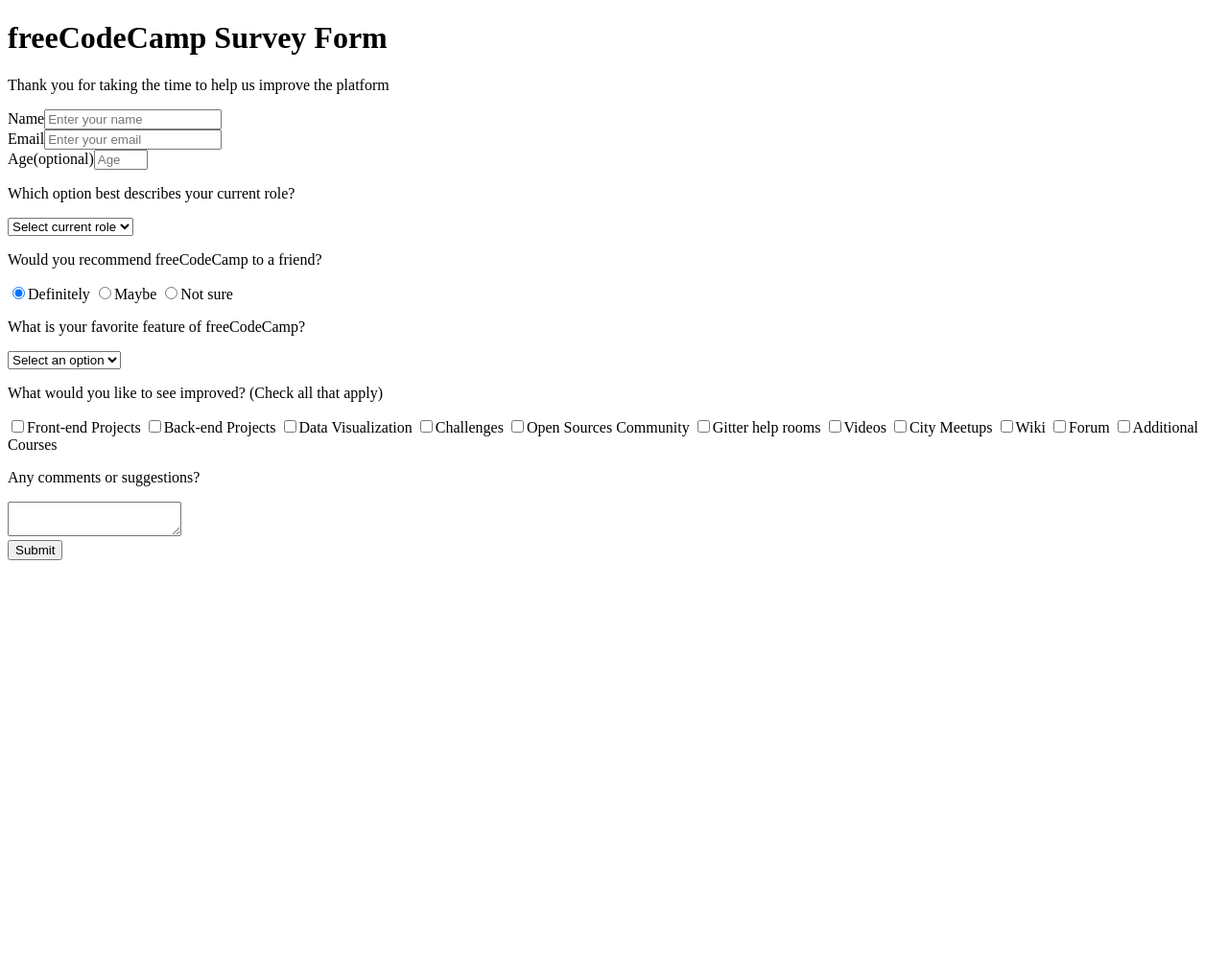
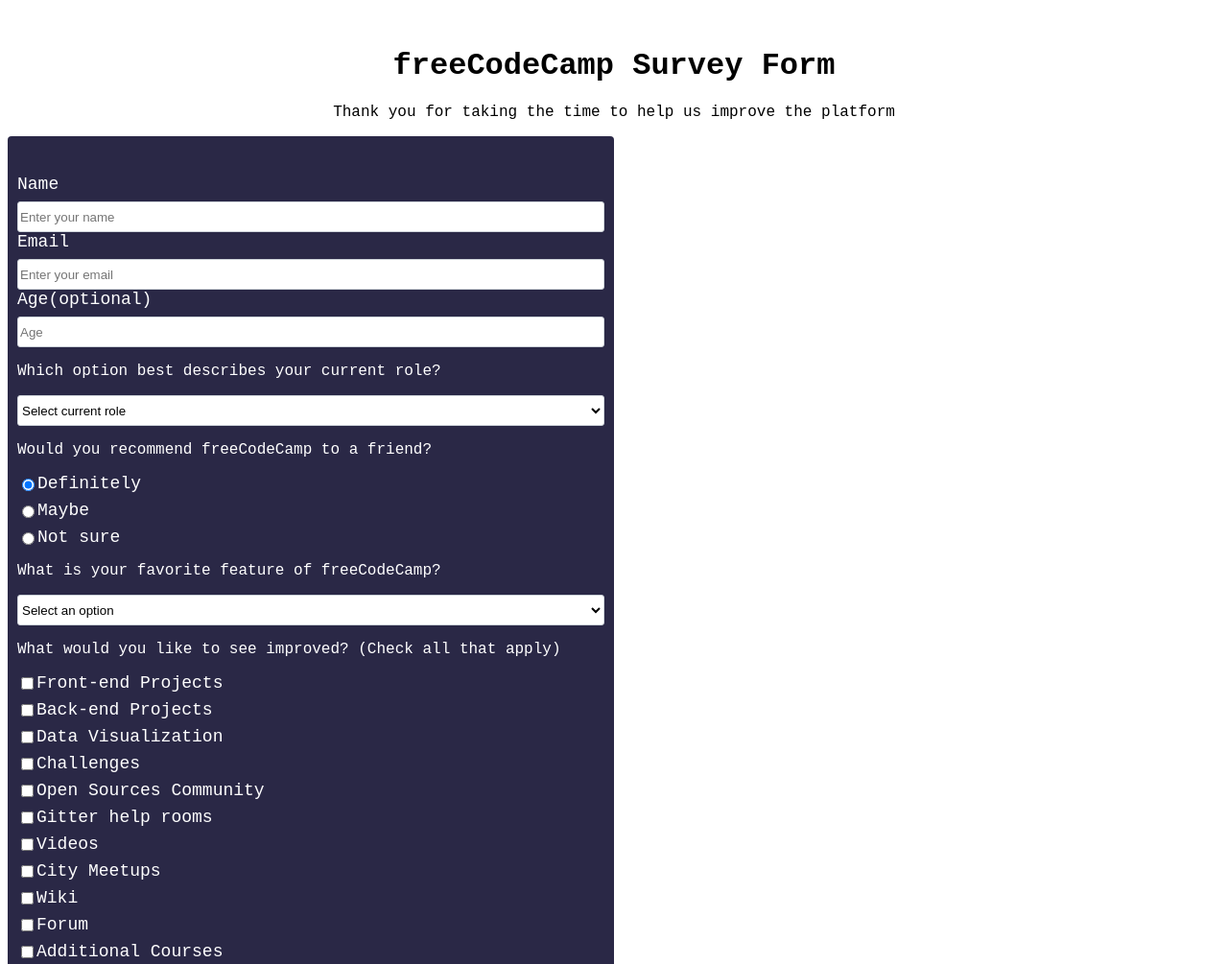
Before and after one commit to Sammyguy4real/survey-form, a plain HTML site: page index.html in a window 1280 px wide. Shown: the top 1005 px of the page at 96% size. Before the commit the page ends 800 px from the top, so only its background shows below. Drawn offline with Linux system fonts and the light colour scheme.

Commit message:
survey-fom

```diff
--- a/index.html
+++ b/index.html
@@ -2,13 +2,16 @@
 <html lang="en">
   <head>
     <meta charset="UTF-8">
-    <link rel="stylesheets" href="styles.css">
+    <link rel="stylesheet" href="styles.css"/>
     <title>freeCodeCamp Survey Form</title>
   </head>
   <body>
-    <h1 id="title">freeCodeCamp Survey Form</h1>
-    <p id="description">Thank you for taking the time to help us improve the platform</p>
-      <form id="survey-form">
+    <div class="container">
+    <header class="header">
+      <h1 class="text-center" id="title">freeCodeCamp Survey Form</h1>
+      <p class="text-center" id="description">Thank you for taking the time to help us improve the platform</p>
+  </header>
+    <form id="survey-form">
         <div class="form-group">
           <label for="name-label" id="name-label">Name</label><input id="name" name="name" type="text" placeholder="Enter your name" class="input-form" required/>
         </div>
@@ -68,7 +71,7 @@
 
       <div class="form-group">
         <p>Any comments or suggestions?</p>
-        <textarea placeholder="Enter your comment here...">
+        <textarea id="comments" class="input-textarea" placeholder="Enter your comment here...">
           </textarea>
       </div>
 
@@ -78,5 +81,6 @@
           </button>
         </div>
       </form>
+      </div>
   </body>
-<html>
+</html>
--- a/styles.css
+++ b/styles.css
@@ -1,5 +1,12 @@
+*,
+*::before,
+*::after {
+  box-sizing:border-box;
+}
+
 body {
     font-family: 'Courier New', Courier, monospace;
+    justify-content: center;
 }
 
 form {
@@ -7,6 +14,23 @@
   display: flexbox;
   padding: 2.5rem 0.625rem;
   border-radius: 0.25rem;
+  width: 50%;
+  justify-content: center;
+  align-items: center;
+
+}
+
+.container {
+  width: 100%;
+  margin: 3.125rem auto 0 auto;
+}
+
+.text-center{
+  text-align: center;
+}
+
+.form-group {
+  color: white;
 }
 
 .input-form {
@@ -32,11 +56,17 @@
   margin-bottom: 0.5rem;
 }
 
+.input-textarea {
+  resize:vertical;
+  padding: 0.62rem;
+  width: 100%;
+  min-height: 120px;
+}
 
 .submit-button {
   width: 100%;
-  height: 2rem;
+  height: 3rem;
   margin-top: 15px;
-  background-color: green;
+  background-color: #37af65;
   cursor: pointer;
 }
```
